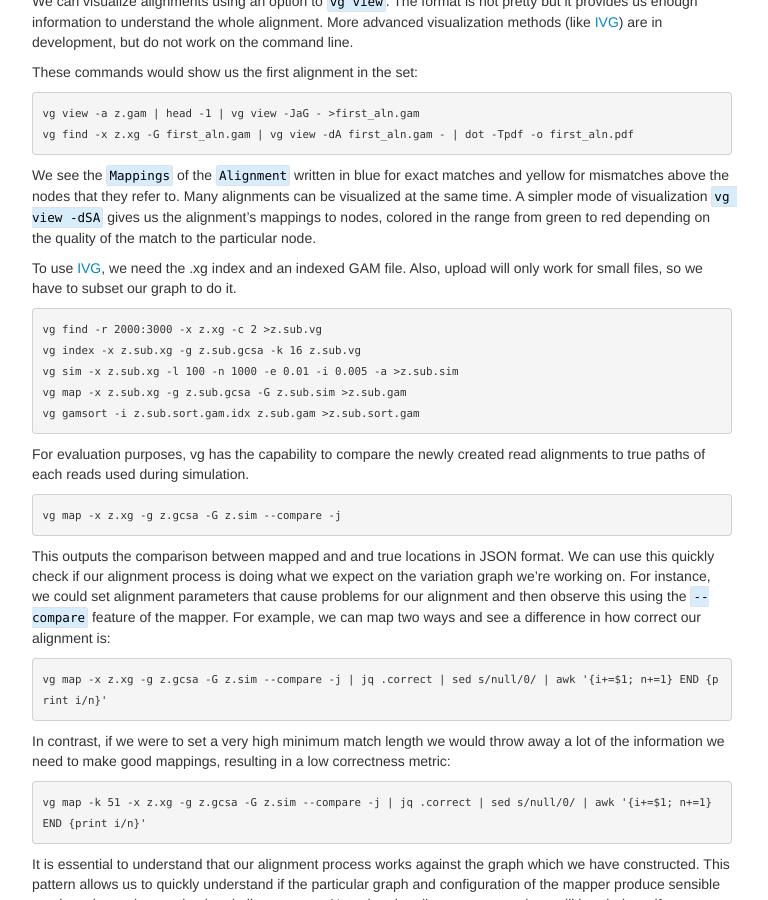
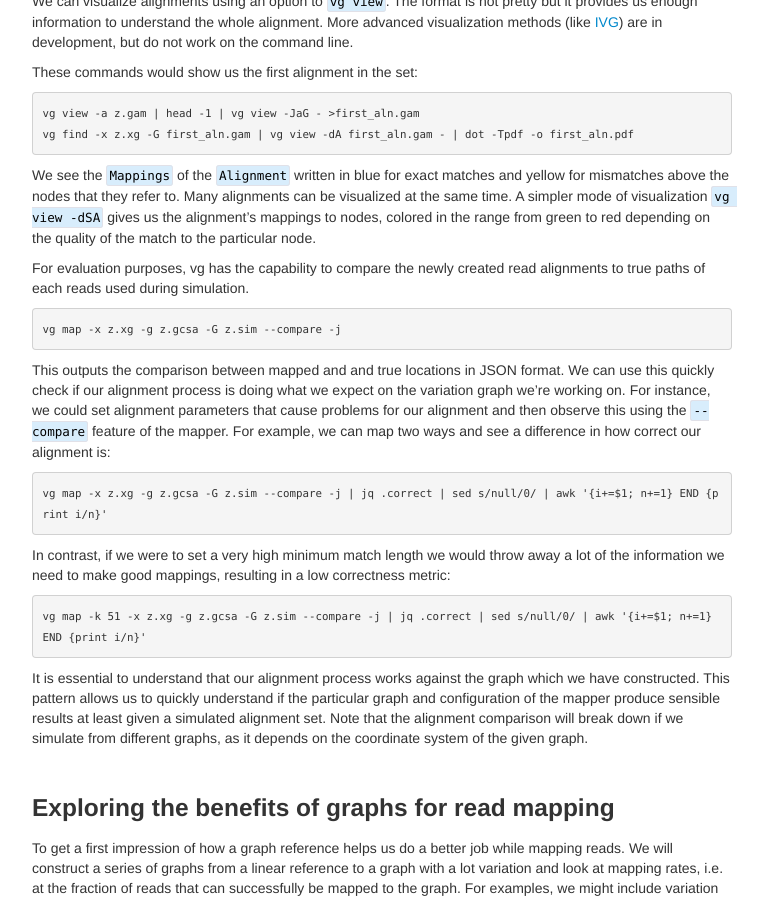
Before and after one commit to GTPB/CPANG19, a Jekyll site: the page built from pages/toy_examples.md, in a window 1280 px wide and 900 px high, scrolled down 3202 px. Shown: the whole window, without its empty margins (258-1026 px from the left). Built offline with Jekyll 4.4.1, drawn with Linux system fonts in a browser that asks for light colours.

Commit message:
IVG doesn't work, breaks on the current XG index

```diff
--- a/pages/toy_examples.md
+++ b/pages/toy_examples.md
@@ -137,15 +137,6 @@ These commands would show us the first alignment in the set:
 
 We see the `Mappings` of the `Alignment` written in blue for exact matches and yellow for mismatches above the nodes that they refer to. Many alignments can be visualized at the same time. A simpler mode of visualization `vg view -dSA` gives us the alignment's mappings to nodes, colored in the range from green to red depending on the quality of the match to the particular node.
 
-To use [IVG](https://vgteam.github.io/sequenceTubeMap/), we need the .xg index and an indexed GAM file.
-Also, upload will only work for small files, so we have to subset our graph to do it.
-
-    vg find -r 2000:3000 -x z.xg -c 2 >z.sub.vg
-    vg index -x z.sub.xg -g z.sub.gcsa -k 16 z.sub.vg
-    vg sim -x z.sub.xg -l 100 -n 1000 -e 0.01 -i 0.005 -a >z.sub.sim
-    vg map -x z.sub.xg -g z.sub.gcsa -G z.sub.sim >z.sub.gam
-    vg gamsort -i z.sub.sort.gam.idx z.sub.gam >z.sub.sort.gam
-
 For evaluation purposes, vg has the capability to compare the newly created read alignments to true paths of each reads used during simulation.
 
 	vg map -x z.xg -g z.gcsa -G z.sim --compare -j
```
